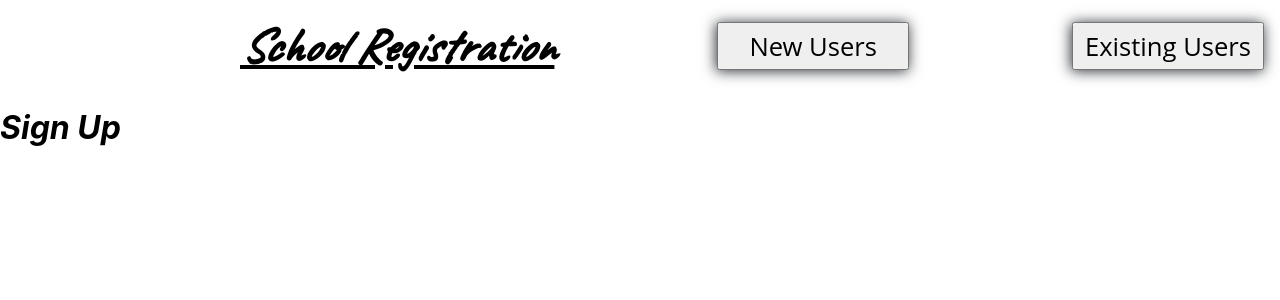
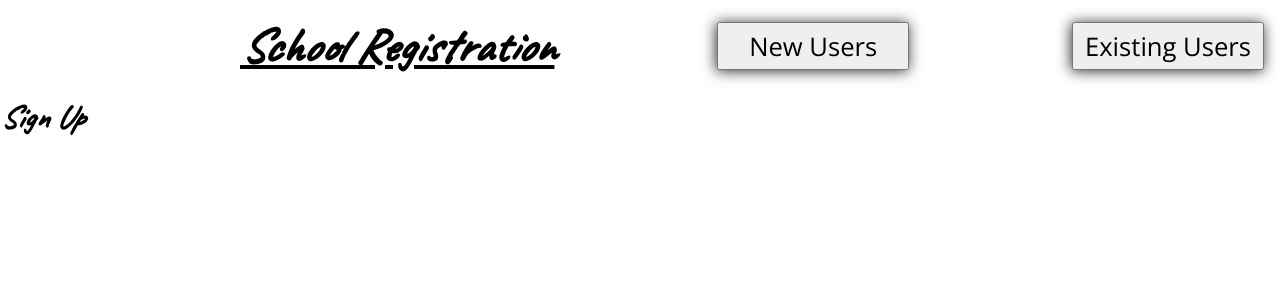
Before and after one commit to Chriscastanuela/guild-fe, a React (Create React App) app: page /existing-users in a window 1280 px wide. Shown: the top 300 px of the page. Built offline with nearby package versions, Linux system fonts and the light colour scheme; no server answers.

Commit message:
add new font and update fonts

```diff
--- a/public/index.html
+++ b/public/index.html
@@ -4,6 +4,7 @@
     <meta charset="utf-8" />
     <style>
       @import url('https://fonts.googleapis.com/css2?family=Caveat&display=swap');
+      @import url('https://fonts.googleapis.com/css2?family=Open+Sans:wght@300&display=swap');
     </style>
     <link rel="icon" href="%PUBLIC_URL%/favicon.ico" />
     <meta name="viewport" content="width=device-width, initial-scale=1" />
--- a/src/Components/Existing-Users/ExistingUsers.js
+++ b/src/Components/Existing-Users/ExistingUsers.js
@@ -1,5 +1,7 @@
 import React, { Component } from 'react';
 import {BrowserRouter as Route} from 'react-router-dom';
+
+import './ExistingUsers.scss'
 
 export default class ExistingUsers extends Component {
     constructor(props) {
@@ -16,7 +18,7 @@ export default class ExistingUsers extends Component {
     render() {
         return (
             <div>
-                <em><h1 className='header' id='new-users'>Sign Up</h1></em>
+                <em><h1 id='sign-up'>Sign Up</h1></em>
             </div>
         )
     }
--- a/src/Components/Existing-Users/ExistingUsers.scss
+++ b/src/Components/Existing-Users/ExistingUsers.scss
@@ -0,0 +1,3 @@
+#sign-up {
+    font-family: 'Caveat', cursive;
+}
--- a/src/Components/New-Users/NewUsers.js
+++ b/src/Components/New-Users/NewUsers.js
@@ -23,7 +23,7 @@ export default class NewUsers extends Component {
     render() {
         return (
             <div className='input-area'>
-                <em><h1 className='header' id='new-users'>Register Here</h1></em>
+                <em><h1 className='header' id='register-here'>Register Here</h1></em>
                 <input
                 type='text'
                 placeholder='First Name'
--- a/src/Components/New-Users/NewUsers.scss
+++ b/src/Components/New-Users/NewUsers.scss
@@ -14,6 +14,10 @@
     justify-content: space-evenly;
 }
 
+#register-here {
+    font-family: 'Caveat', cursive;
+}
+
 .button {
     cursor: pointer;
 }
```
